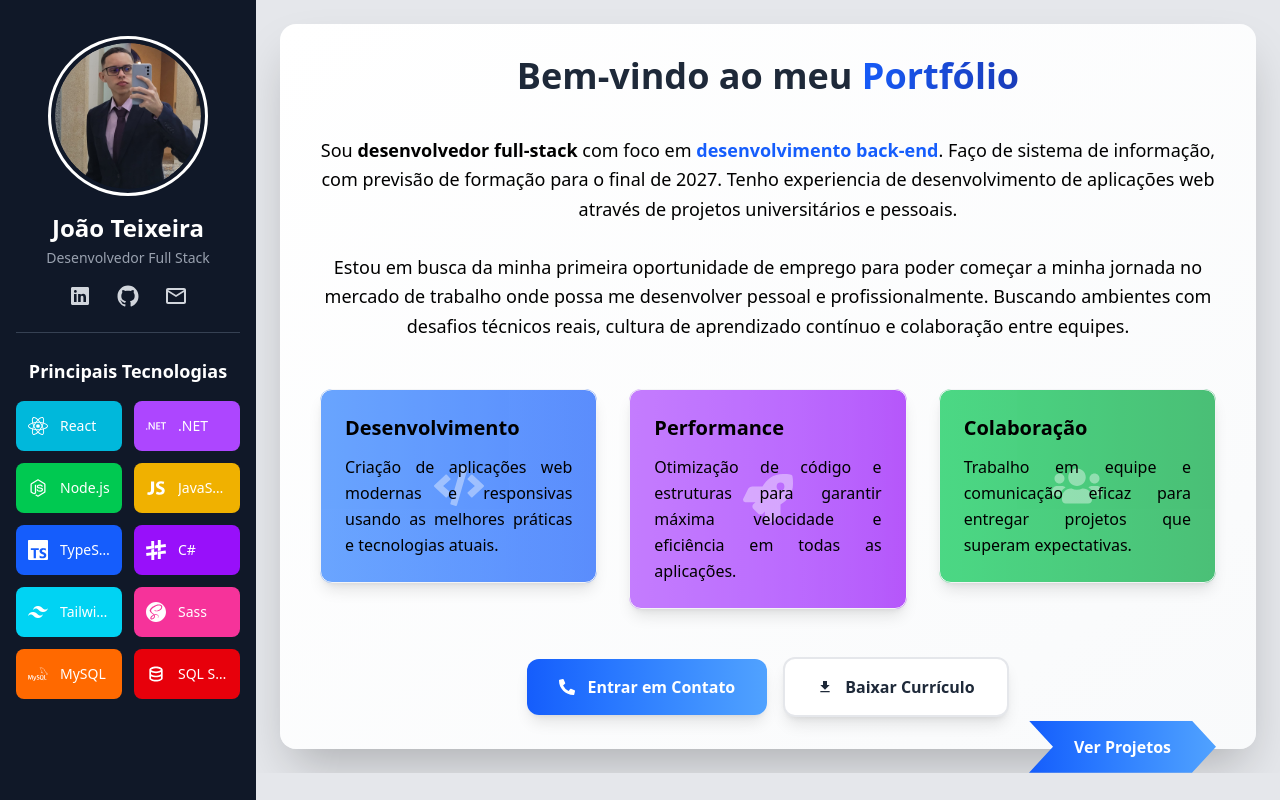
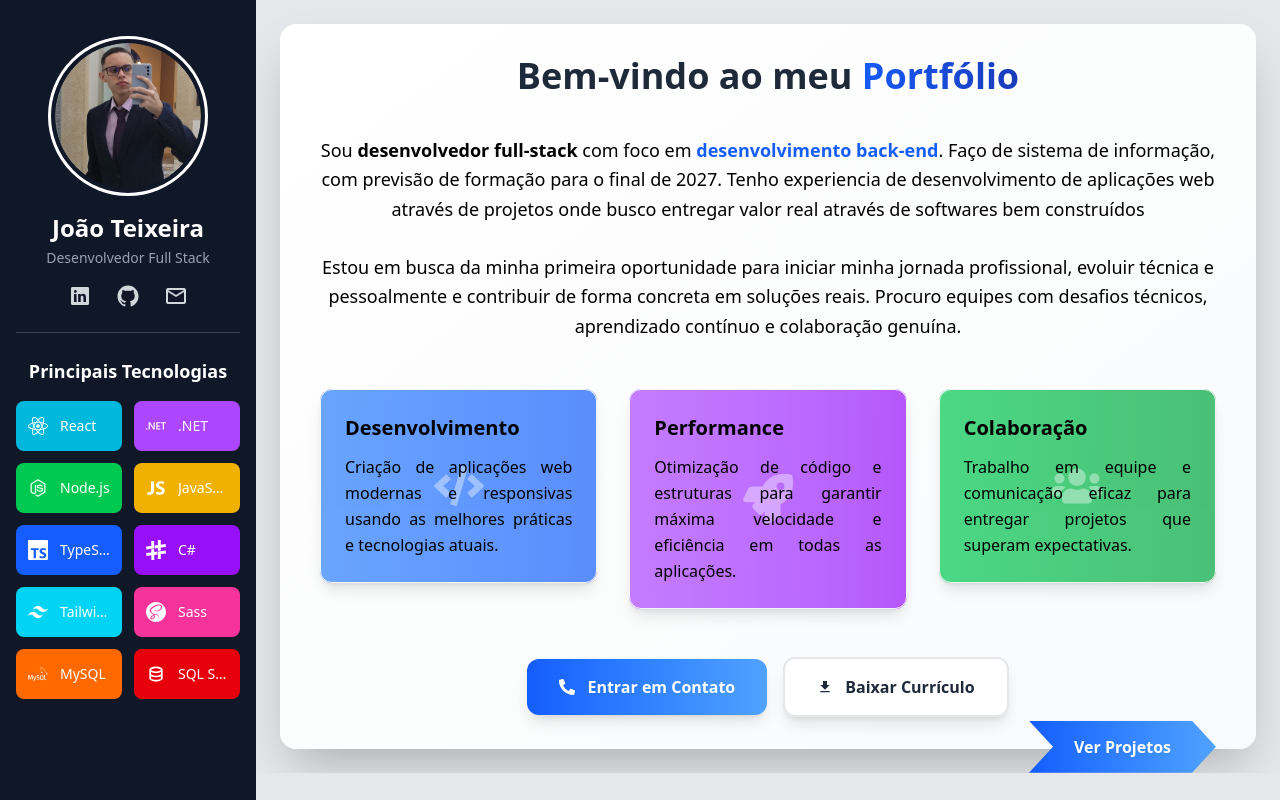
Before and after one commit to JoaodeAlcantara/portifolio, a React (Vite) app: page / in a window 1280 px wide. Built offline with nearby package versions, Linux system fonts and the light colour scheme.

Commit message:
Mudança nos textos iniciais

```diff
--- a/src/Components/AboutMe.tsx
+++ b/src/Components/AboutMe.tsx
@@ -87,13 +87,13 @@ function AboutMe({ onToggleView, isAnimating, isFirstLoad, setIsFirstLoad }: Abo
                                 </strong> com foco em <span className="text-blue-600 font-semibold">
                                 desenvolvimento back-end
                             </span>.
-                            Faço de sistema de informação, com previsão de formação para o final de 2027. Tenho experiencia de desenvolvimento de aplicações web através de projetos universitários e pessoais.
+                            Faço de sistema de informação, com previsão de formação para o final de 2027. Tenho experiencia de desenvolvimento de aplicações web através de projetos onde busco entregar valor real através de softwares bem construídos
                         </p>
 
                         <br />
 
                         <p>
-                            Estou em busca da minha primeira oportunidade de emprego para poder começar a minha jornada no mercado de trabalho onde possa me desenvolver pessoal e profissionalmente. Buscando ambientes com desafios técnicos reais, cultura de aprendizado contínuo e colaboração entre equipes.
+                            Estou em busca da minha primeira oportunidade para iniciar minha jornada profissional, evoluir técnica e pessoalmente e contribuir de forma concreta em soluções reais. Procuro equipes com desafios técnicos, aprendizado contínuo e colaboração genuína.
                         </p>
                     </div>
 
```
